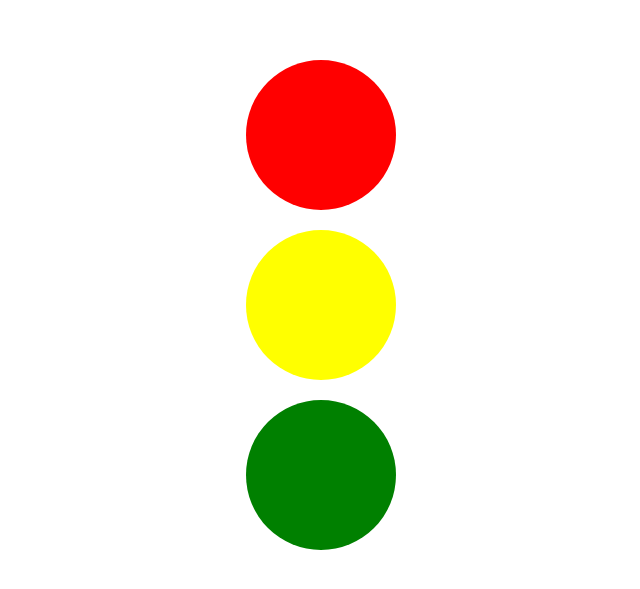
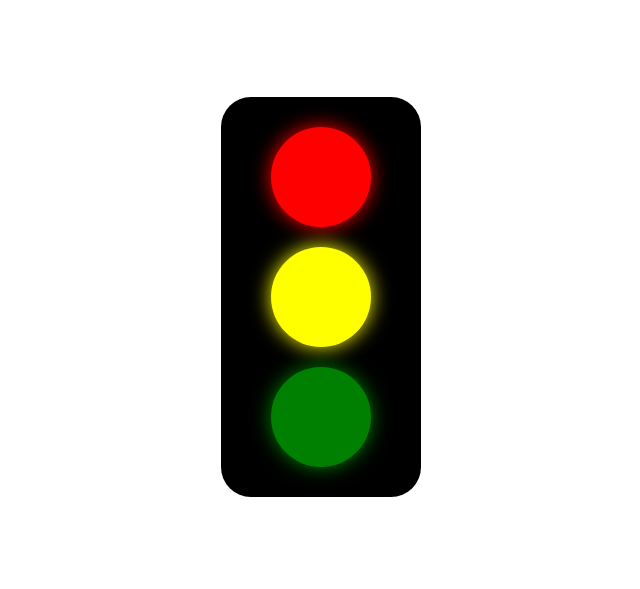
Before and after one commit to beatriztsumoto/progresso-html, a plain HTML site: page pages/atividades.html in a window 1280 px wide. Shown: the part 103-692 px from the top of the page, without its empty margins (319-959 px from the left). Drawn offline with Linux system fonts and the light colour scheme.

Commit message:
resolve a quarta atividade de HTML

```diff
--- a/assets/styles/atividades.css
+++ b/assets/styles/atividades.css
@@ -1,31 +1,39 @@
 .circulos {
 
-    height: 100vh;
+    height: 400px;
+    width: 200px;
     display: flex;
     justify-content: center;
     align-items: center;
     gap: 20px;
     flex-direction: column;
+    background-color: rgb(0, 0, 0);
+    margin: 200px auto 300px;
+    border-radius: 30px;
+
 
 }
 
 .c1 {
-    width: 150px;
-    height: 150px;
+    width: 100px;
+    height: 100px;
     background-color: red;
     border-radius: 100px;
+    box-shadow: 0 0 20px red;
 }
 
 .c2 {
-    width: 150px;
-    height: 150px;
+    width: 100px;
+    height: 100px;
     background-color:yellow;
     border-radius: 100px;
+    box-shadow: 0 0 20px yellow;
 }
 
 .c3 {
-    width: 150px;
-    height: 150px;
+    width: 100px;
+    height: 100px;
     background-color: green;
     border-radius: 100px;
+    box-shadow: 0 0 20px green;
 }
```
